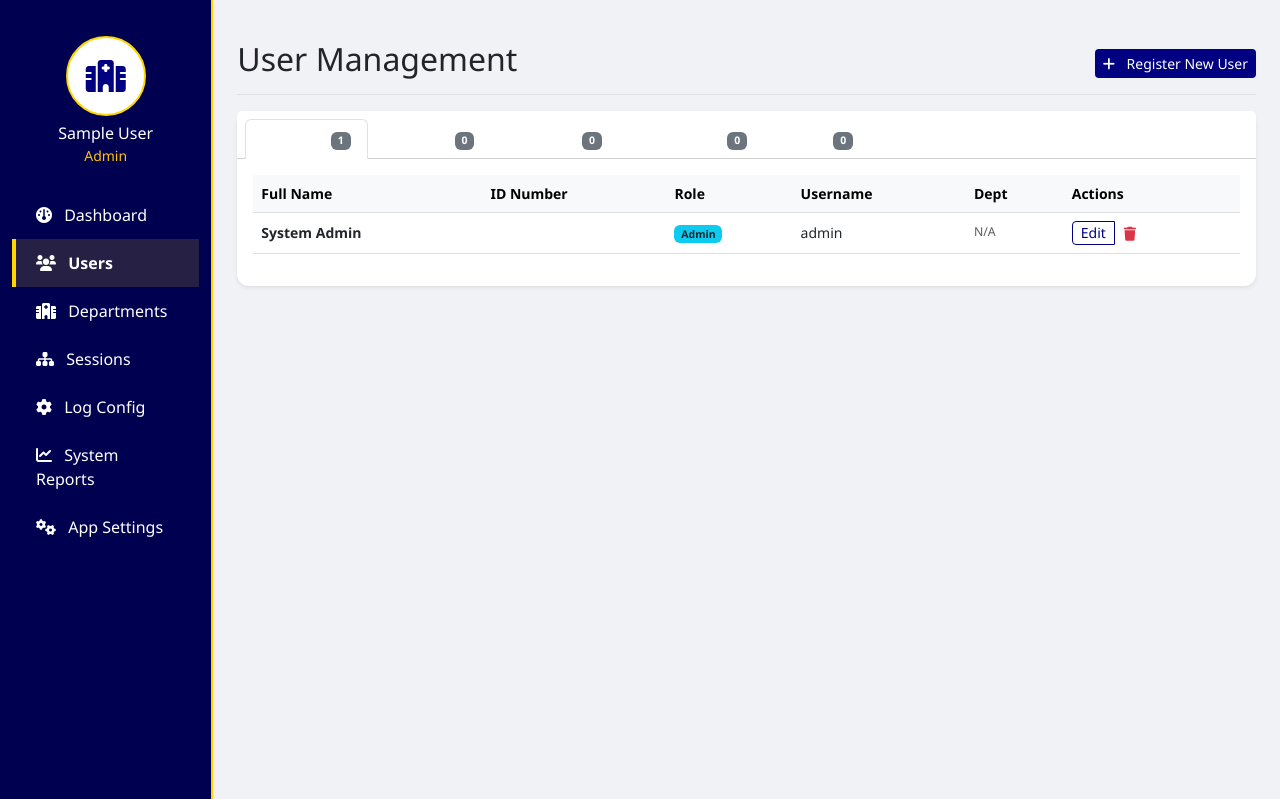
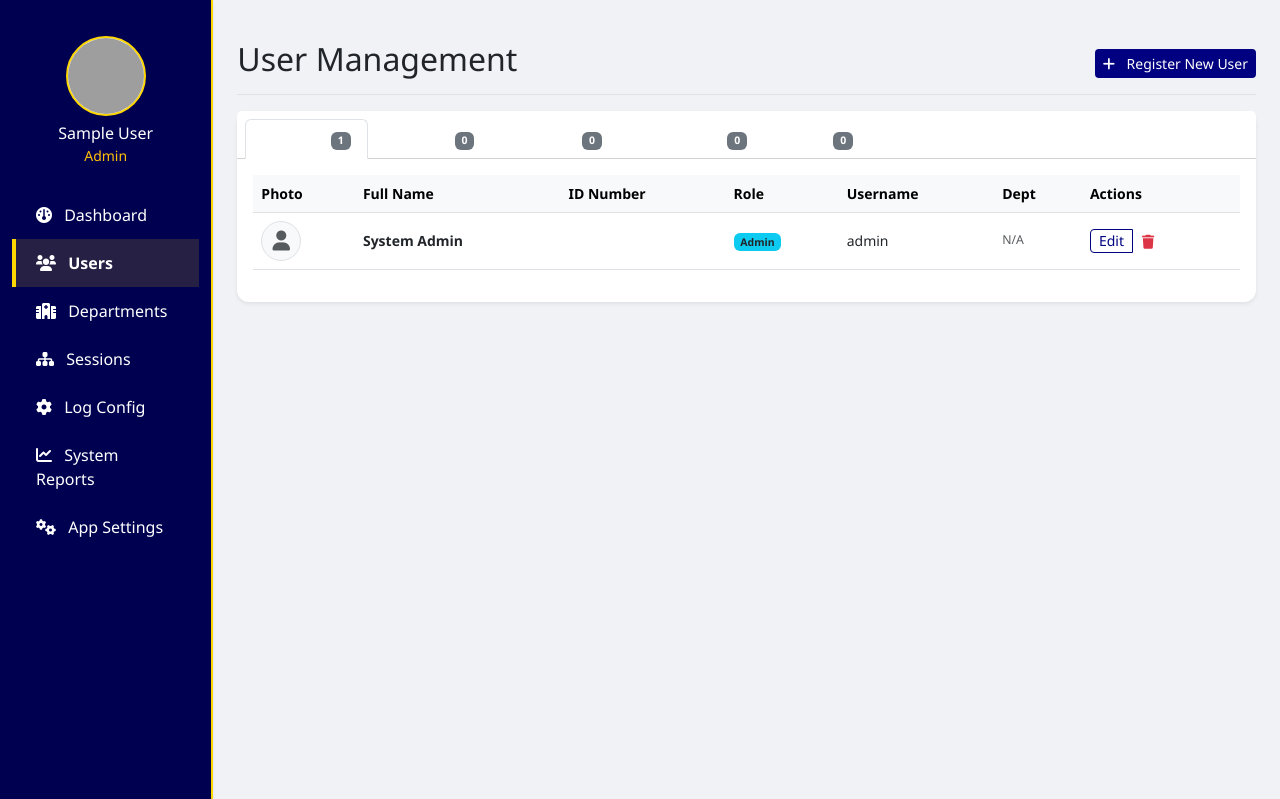
Before and after one commit to kodenyen/ujlogsys, a PHP site: page /admin/users in a window 1280 px wide. Shown: the part 59-858 px from the top of the page. Run offline with PHP 8.4, Linux system fonts and the light colour scheme; the visitor is signed in with stand-in values (Sample User, id 1); data comes from the database, SQL or seed files in the repository; tables that the repository leaves empty hold one stand-in row (values such as "Sample post"); some libraries are stand-ins or nearby versions.

Commit message:
Feature: Added User Photo upload and integrated it into the Sidebar avatar.

```diff
--- a/app/Controllers/AdminController.php
+++ b/app/Controllers/AdminController.php
@@ -86,18 +86,30 @@ class AdminController extends Controller {
                     $stmt = \App\Core\Database::getInstance()->getConnection()->prepare("DELETE FROM users WHERE id = ?");
                     $stmt->execute([$_POST['id']]);
                 } elseif ($_POST['action'] === 'edit') {
-                    $sql = "UPDATE users SET full_name = ?, username = ?, role = ?, matric_staff_id = ?, dept_id = ? WHERE id = ?";
-                    $params = [$_POST['full_name'], $_POST['username'], $_POST['role'], $_POST['matric_staff_id'], $_POST['dept_id'] ?: null, $_POST['id']];
+                    $photo_name = $_POST['current_photo'] ?? null;
+                    if (!empty($_FILES['photo']['name'])) {
+                        $photo_name = 'user_' . time() . "_" . basename($_FILES["photo"]["name"]);
+                        move_uploaded_file($_FILES["photo"]["tmp_name"], __DIR__ . "/../../public/uploads/" . $photo_name);
+                    }
+
+                    $sql = "UPDATE users SET full_name = ?, username = ?, role = ?, matric_staff_id = ?, dept_id = ?, photo = ? WHERE id = ?";
+                    $params = [$_POST['full_name'], $_POST['username'], $_POST['role'], $_POST['matric_staff_id'], $_POST['dept_id'] ?: null, $photo_name, $_POST['id']];
 
                     if (!empty($_POST['password'])) {
-                        $sql = "UPDATE users SET full_name = ?, username = ?, role = ?, matric_staff_id = ?, dept_id = ?, password_hash = ? WHERE id = ?";
-                        $params = [$_POST['full_name'], $_POST['username'], $_POST['role'], $_POST['matric_staff_id'], $_POST['dept_id'] ?: null, password_hash($_POST['password'], PASSWORD_DEFAULT), $_POST['id']];
+                        $sql = "UPDATE users SET full_name = ?, username = ?, role = ?, matric_staff_id = ?, dept_id = ?, photo = ?, password_hash = ? WHERE id = ?";
+                        $params = [$_POST['full_name'], $_POST['username'], $_POST['role'], $_POST['matric_staff_id'], $_POST['dept_id'] ?: null, $photo_name, password_hash($_POST['password'], PASSWORD_DEFAULT), $_POST['id']];
                     }
 
                     $stmt = \App\Core\Database::getInstance()->getConnection()->prepare($sql);
                     $stmt->execute($params);
                 }
             } else {
+                $photo_name = null;
+                if (!empty($_FILES['photo']['name'])) {
+                    $photo_name = 'user_' . time() . "_" . basename($_FILES["photo"]["name"]);
+                    move_uploaded_file($_FILES["photo"]["tmp_name"], __DIR__ . "/../../public/uploads/" . $photo_name);
+                }
+
                 $password = password_hash($_POST['password'], PASSWORD_DEFAULT);
                 $data = [
                     'full_name' => $_POST['full_name'],
@@ -105,7 +117,7 @@ class AdminController extends Controller {
                     'password_hash' => $password,
                     'role' => $_POST['role'],
                     'matric_staff_id' => $_POST['matric_staff_id'],
-                    'photo' => null,
+                    'photo' => $photo_name,
                     'dept_id' => $_POST['dept_id'] ?: null
                 ];
                 $userModel->create($data);
--- a/app/Controllers/AuthController.php
+++ b/app/Controllers/AuthController.php
@@ -18,6 +18,7 @@ class AuthController extends Controller {
                 $_SESSION['username'] = $user['username'];
                 $_SESSION['full_name'] = $user['full_name'];
                 $_SESSION['role'] = $user['role'];
+                $_SESSION['photo'] = $user['photo'];
 
                 $this->redirectByRole($user['role']);
             } else {
--- a/views/admin/users.php
+++ b/views/admin/users.php
@@ -74,13 +74,17 @@
     <div class="modal fade" id="addUserModal" tabindex="-1">
         <div class="modal-dialog modal-lg">
             <div class="modal-content border-0 shadow">
-                <form action="<?= BASE_URL ?>/admin/users" method="POST">
+                <form action="<?= BASE_URL ?>/admin/users" method="POST" enctype="multipart/form-data">
                     <div class="modal-header bg-navy text-white">
                         <h5 class="modal-title">Register New User</h5>
                         <button type="button" class="btn-close btn-close-white" data-bs-dismiss="modal"></button>
                     </div>
                     <div class="modal-body">
                         <div class="row g-3">
+                            <div class="col-md-12 text-center mb-2">
+                                <label class="form-label d-block small fw-bold">User Photo</label>
+                                <input type="file" class="form-control form-control-sm mx-auto" name="photo" accept="image/*" style="max-width: 300px;">
+                            </div>
                             <div class="col-md-6">
                                 <label class="form-label small fw-bold">Full Name</label>
                                 <input type="text" class="form-control form-control-sm" name="full_name" required>
@@ -132,6 +136,7 @@ function renderUserTable($users, $departments, $showRole = false) { ?>
         <table class="table table-hover align-middle small">
             <thead class="table-light">
                 <tr>
+                    <th>Photo</th>
                     <th>Full Name</th>
                     <th>ID Number</th>
                     <?php if ($showRole): ?><th>Role</th><?php endif; ?>
@@ -142,10 +147,19 @@ function renderUserTable($users, $departments, $showRole = false) { ?>
             </thead>
             <tbody>
                 <?php if (empty($users)): ?>
-                    <tr><td colspan="<?= $showRole ? 6 : 5 ?>" class="text-center py-4 text-muted italic">No users found in this category.</td></tr>
+                    <tr><td colspan="<?= $showRole ? 7 : 6 ?>" class="text-center py-4 text-muted italic">No users found in this category.</td></tr>
                 <?php endif; ?>
                 <?php foreach ($users as $user): ?>
                     <tr>
+                        <td>
+                            <div class="avatar-sm rounded-circle bg-light border" style="width: 40px; height: 40px; overflow: hidden; display: flex; align-items: center; justify-content: center;">
+                                <?php if (!empty($user['photo'])): ?>
+                                    <img src="<?= BASE_URL ?>/uploads/<?= $user['photo'] ?>" alt="Photo" style="width: 100%; height: 100%; object-fit: cover;">
+                                <?php else: ?>
+                                    <i class="fa-solid fa-user text-muted" style="font-size: 20px;"></i>
+                                <?php endif; ?>
+                            </div>
+                        </td>
                         <td class="fw-bold"><?= htmlspecialchars($user['full_name'] ?? '') ?></td>
                         <td><?= htmlspecialchars($user['matric_staff_id'] ?? '') ?></td>
                         <?php if ($showRole): ?>
@@ -167,15 +181,27 @@ function renderUserTable($users, $departments, $showRole = false) { ?>
                             <div class="modal fade" id="editUserModal<?= $user['id'] ?>" tabindex="-1" aria-hidden="true">
                                 <div class="modal-dialog">
                                     <div class="modal-content border-0 shadow">
-                                        <form action="<?= BASE_URL ?>/admin/users" method="POST">
+                                        <form action="<?= BASE_URL ?>/admin/users" method="POST" enctype="multipart/form-data">
                                             <input type="hidden" name="action" value="edit">
                                             <input type="hidden" name="id" value="<?= $user['id'] ?>">
+                                            <input type="hidden" name="current_photo" value="<?= $user['photo'] ?>">
                                             <div class="modal-header bg-primary text-white">
                                                 <h6 class="modal-title">Edit User: <?= htmlspecialchars($user['username'] ?? '') ?></h6>
-                                                <button type="button" class="btn-close" data-bs-dismiss="modal"></button>
+                                                <button type="button" class="btn-close btn-close-white" data-bs-dismiss="modal"></button>
                                             </div>
                                             <div class="modal-body text-start">
                                                 <div class="row g-2">
+                                                    <div class="col-12 text-center mb-2">
+                                                        <div class="avatar-lg rounded-circle bg-light border mx-auto mb-2" style="width: 80px; height: 80px; overflow: hidden; display: flex; align-items: center; justify-content: center;">
+                                                            <?php if (!empty($user['photo'])): ?>
+                                                                <img src="<?= BASE_URL ?>/uploads/<?= $user['photo'] ?>" alt="Photo" style="width: 100%; height: 100%; object-fit: cover;">
+                                                            <?php else: ?>
+                                                                <i class="fa-solid fa-user fa-2x text-muted"></i>
+                                                            <?php endif; ?>
+                                                        </div>
+                                                        <label class="form-label small fw-bold">Change Photo</label>
+                                                        <input type="file" class="form-control form-control-sm" name="photo" accept="image/*">
+                                                    </div>
                                                     <div class="col-12">
                                                         <label class="form-label small fw-bold">Full Name</label>
                                                         <input type="text" class="form-control form-control-sm" name="full_name" value="<?= htmlspecialchars($user['full_name'] ?? '') ?>" required>
--- a/views/layouts/sidebar.php
+++ b/views/layouts/sidebar.php
@@ -2,10 +2,10 @@
     <div class="position-sticky pt-3">
         <div class="text-center mb-4 px-3">
             <div class="avatar-circle mx-auto mb-2" style="width: 80px; height: 80px; background: white; border-radius: 50%; display: flex; align-items: center; justify-content: center; border: 2px solid var(--secondary-gold); overflow: hidden;">
-                <?php if (!empty($settings['org_logo'])): ?>
-                    <img src="<?= BASE_URL ?>/uploads/<?= $settings['org_logo'] ?>" alt="Logo" style="width: 100%; height: 100%; object-fit: contain;">
+                <?php if (!empty($_SESSION['photo'])): ?>
+                    <img src="<?= BASE_URL ?>/uploads/<?= $_SESSION['photo'] ?>" alt="User Photo" style="width: 100%; height: 100%; object-fit: cover;">
                 <?php else: ?>
-                    <i class="fa-solid fa-hospital fa-2x text-primary"></i>
+                    <i class="fa-solid fa-user-doctor fa-2x text-primary"></i>
                 <?php endif; ?>
             </div>
             <h6 class="text-white mb-0"><?= $_SESSION['full_name'] ?? 'User' ?></h6>
```
